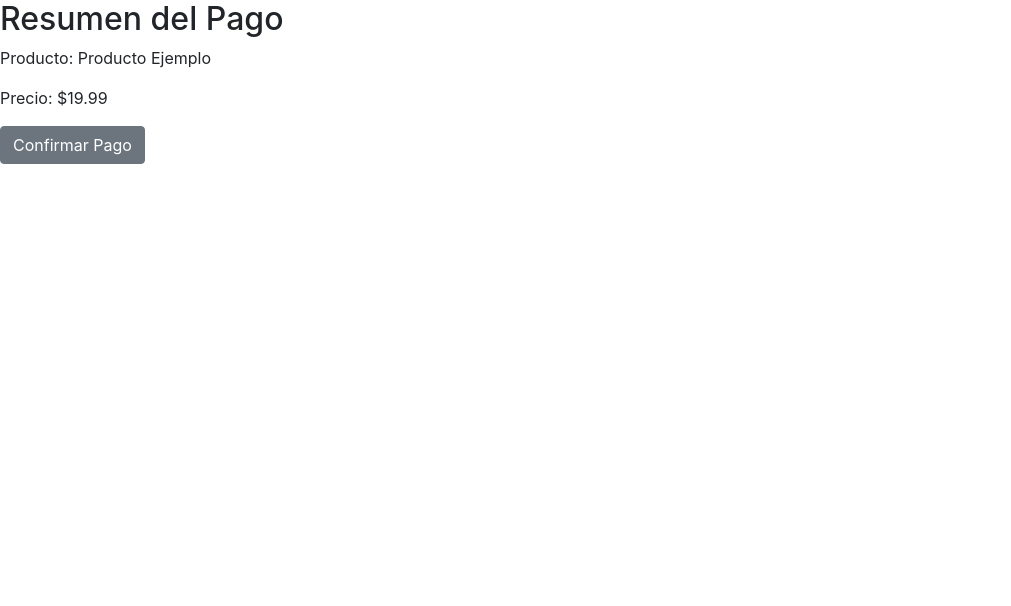
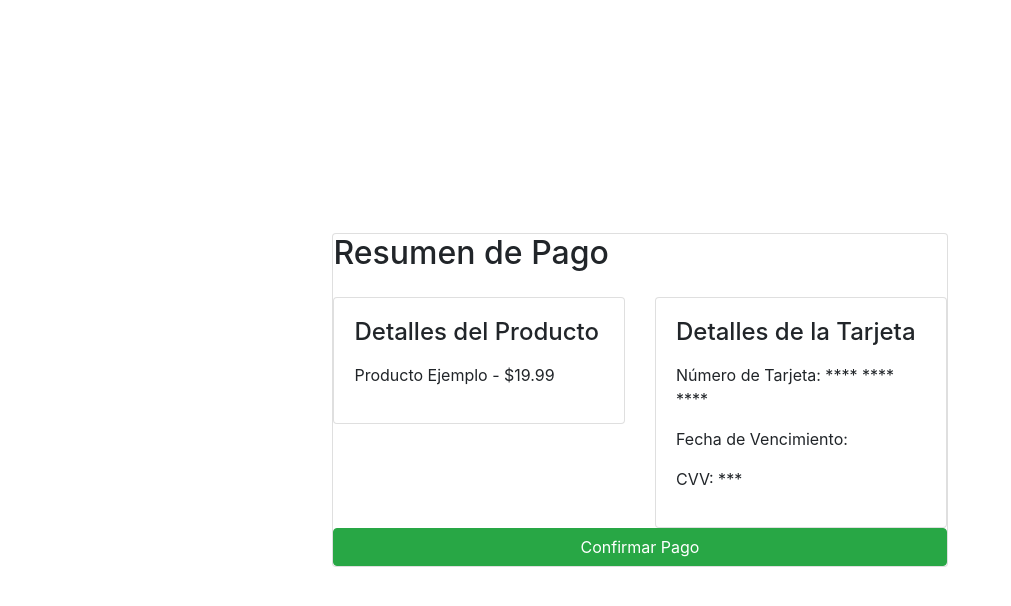
Before and after one commit to 21Insight/CC-Payment-Checkout, a Vue app: page /#/summary-payment in a window 1280 px wide. Shown: the top 606 px of the page, without its empty margins (0-1011 px from the left). Built offline with nearby package versions, Linux system fonts and the light colour scheme; what vue-the-mask would draw is missing.

Commit message:
feat: Add event bus and handle card info submission

```diff
--- a/src/components/CreditCardInfo.vue
+++ b/src/components/CreditCardInfo.vue
@@ -66,6 +66,7 @@
 </template>
 
 <script>
+import { EventBus } from "./../services/event-bus.js";
 export default {
   data() {
     return {
@@ -140,8 +141,12 @@ export default {
       }
     },
     handleOk() {
-      this.$router.push({ name: "summaryPayment" });
-      this.$bvModal.hide("creditCardModal");
+      this.validateCreditCard();
+      EventBus.$emit("card-info-submitted", {
+        cardNumber: this.creditCard.number,
+        expirationDate: this.creditCard.expirationDate,
+        cvv: this.creditCard.cvv,
+      });
     },
   },
 };
--- a/src/components/ProductDisplay.vue
+++ b/src/components/ProductDisplay.vue
@@ -1,6 +1,7 @@
 <template>
   <b-container>
     <div class="row justify-content-center align-items-center use-all-space">
+      <div class="card">
         <b-row>
           <b-col md="6">
             <img
@@ -21,6 +22,7 @@
             <CreditCardInfo ref="creditCardModal"></CreditCardInfo>
           </b-col>
         </b-row>
+      </div>
     </div>
   </b-container>
 </template>
--- a/src/components/SummaryPayment.vue
+++ b/src/components/SummaryPayment.vue
@@ -1,18 +1,52 @@
 <template>
-  <div>
-    <h2>Resumen del Pago</h2>
-    <p>Producto: {{ product.name }}</p>
-    <p>Precio: ${{ product.price }}</p>
-    <!-- Otros detalles del resumen -->
-    <b-button @click="confirmPayment">Confirmar Pago</b-button>
-  </div>
+  <b-container>
+    <div class="row justify-content-center align-items-center use-all-space">
+      <div class="card">
+        <h2 class="mb-4">Resumen de Pago</h2>
+
+        <b-row>
+          <b-col>
+            <b-card>
+              <h4 class="mb-3">Detalles del Producto</h4>
+              <p>{{ product.name }} - ${{ product.price }}</p>
+            </b-card>
+          </b-col>
+
+          <b-col>
+            <b-card>
+              <h4 class="mb-3">Detalles de la Tarjeta</h4>
+              <p>Número de Tarjeta: **** **** **** {{ cardInfo.cardNumber }}</p>
+              <p>Fecha de Vencimiento: {{ cardInfo.expirationDate }}</p>
+              <p>CVV: ***</p>
+            </b-card>
+          </b-col>
+        </b-row>
+
+        <b-button @click="confirmPayment" variant="success"
+          >Confirmar Pago</b-button
+        >
+      </div>
+    </div>
+  </b-container>
 </template>
 
 <script>
+import { EventBus } from "./../services/event-bus.js";
 export default {
+  data() {
+    return {
+      cardInfo: {
+        cardNumber: "",
+        cvv: "",
+        expirationDate: "",
+      },
+    };
+  },
+  created() {
+    EventBus.$on("card-info-submitted", this.handleCardInfoSubmitted);
+  },
   computed: {
     product() {
-      // Recuperar información del producto desde el store o local storage
       return {
         name: "Producto Ejemplo",
         price: 19.99,
@@ -21,11 +55,8 @@ export default {
   },
   methods: {
     confirmPayment() {
-      // Lógica para confirmar el pago y realizar la llamada API
       this.$store
-        .dispatch("confirmPayment", {
-          /* datos del pago */
-        })
+        .dispatch("confirmPayment", {})
         .then(() => {
           this.$router.push({ name: "finalStatus" });
         })
@@ -36,10 +67,18 @@ export default {
           });
         });
     },
+    handleCardInfoSubmitted(cardInfo) {
+      console.log("Datos de la tarjeta recibidos en SummaryPayment:", cardInfo);
+      this.cardInfo.cardNumber = cardInfo.cardNumber.slice(-4);
+      this.cardInfo.cvv = cardInfo.cvv;
+      this.cardInfo.expirationDate = cardInfo.expirationDate;
+    },
   },
 };
 </script>
 
 <style scoped>
-/* Estilos específicos del componente */
+.use-all-space {
+  height: 100vh;
+}
 </style>
--- /dev/null
+++ b/src/services/event-bus.js
@@ -0,0 +1,2 @@
+import Vue from 'vue';
+export const EventBus = new Vue();
```
Lines whose indentation alone changed are shown as unchanged.
